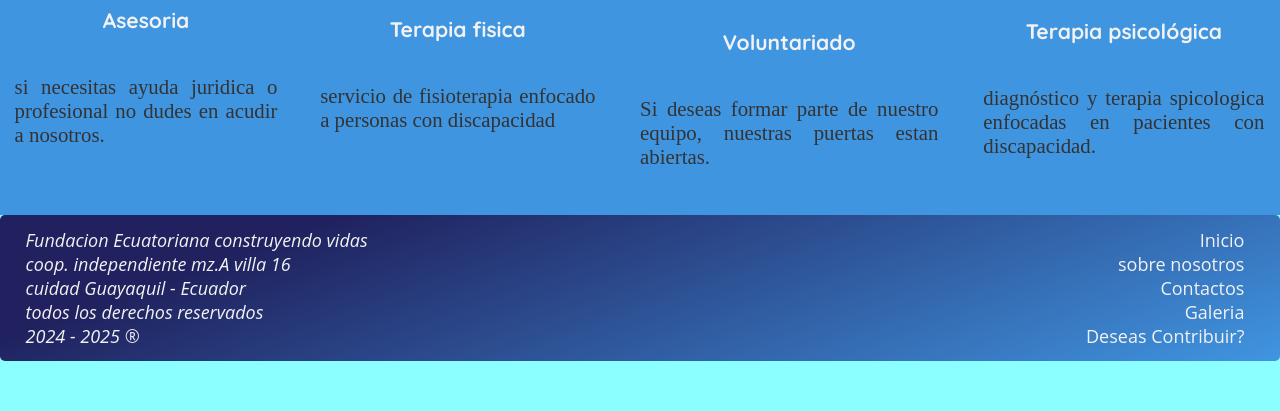
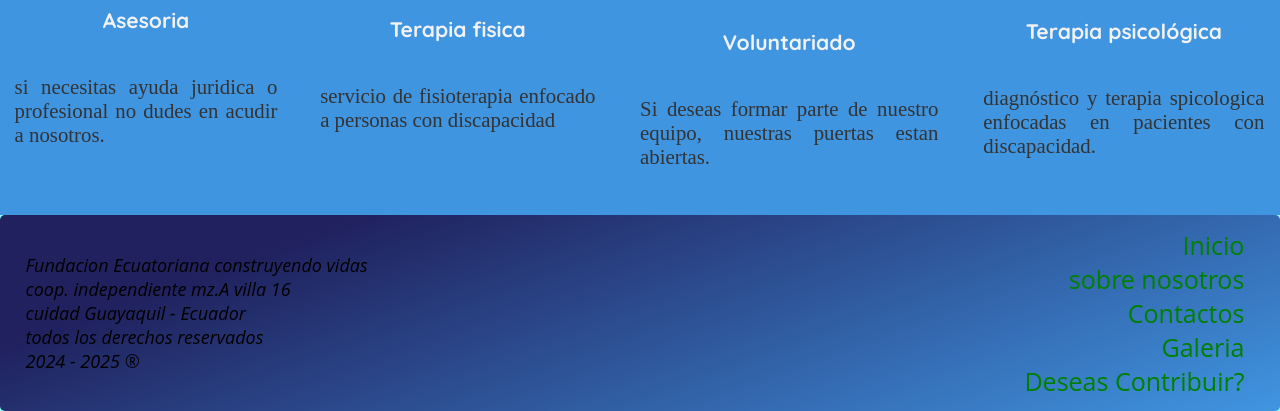
Before and after one commit to BattleBeastt/The-Core, a plain HTML site: page pagSALA.html in a window 1280 px wide. Shown: the part 2201-2612 px from the top of the page. Before the commit the page ends 2562 px from the top, so only its background shows below. Drawn offline with Linux system fonts and the light colour scheme; a web font is replaced by a local one.

Commit message:
upgrade 14/02/25

```diff
--- a/base.css
+++ b/base.css
@@ -69,7 +69,7 @@ h1{
 	margin:0;
 }
 a{
-	color:var(--white-color);
+	/* color:var(--white-color); */
 	padding-right:10px;
 	margin:0;
 	text-decoration:none;
@@ -182,7 +182,7 @@ div[class= "cajaSubtitulo"]{
 }
 footer{
 	width:100%;
-	color:var(--white-color);
+	/* color:var(--white-color); */
 	background-color: var(--bg-color1);
 	background-image: linear-gradient(160deg, var(--bg-color1) 20%, var(--bg-color4) 100%);
 	display:flex;
@@ -205,10 +205,10 @@ footer{
 }
 #socialMedias{
 	position:fixed;
+	width:3%;
 	text-align:center;
 	background: linear-gradient(rgb(203, 241, 228), rgb(47, 170, 255)) ;
 	border-radius: 3% ;
-	width:3%;
 	margin:9% 0 0 .5%;
 	z-index:1;
 }
@@ -236,3 +236,7 @@ div[id="galeriaFotos"] {
 	margin-top:1%;
 	border-radius:10%;
 }
+#enlacesFooter a:nth-child(2n-1){
+	color:green;
+	font-size:25px;
+}
```
